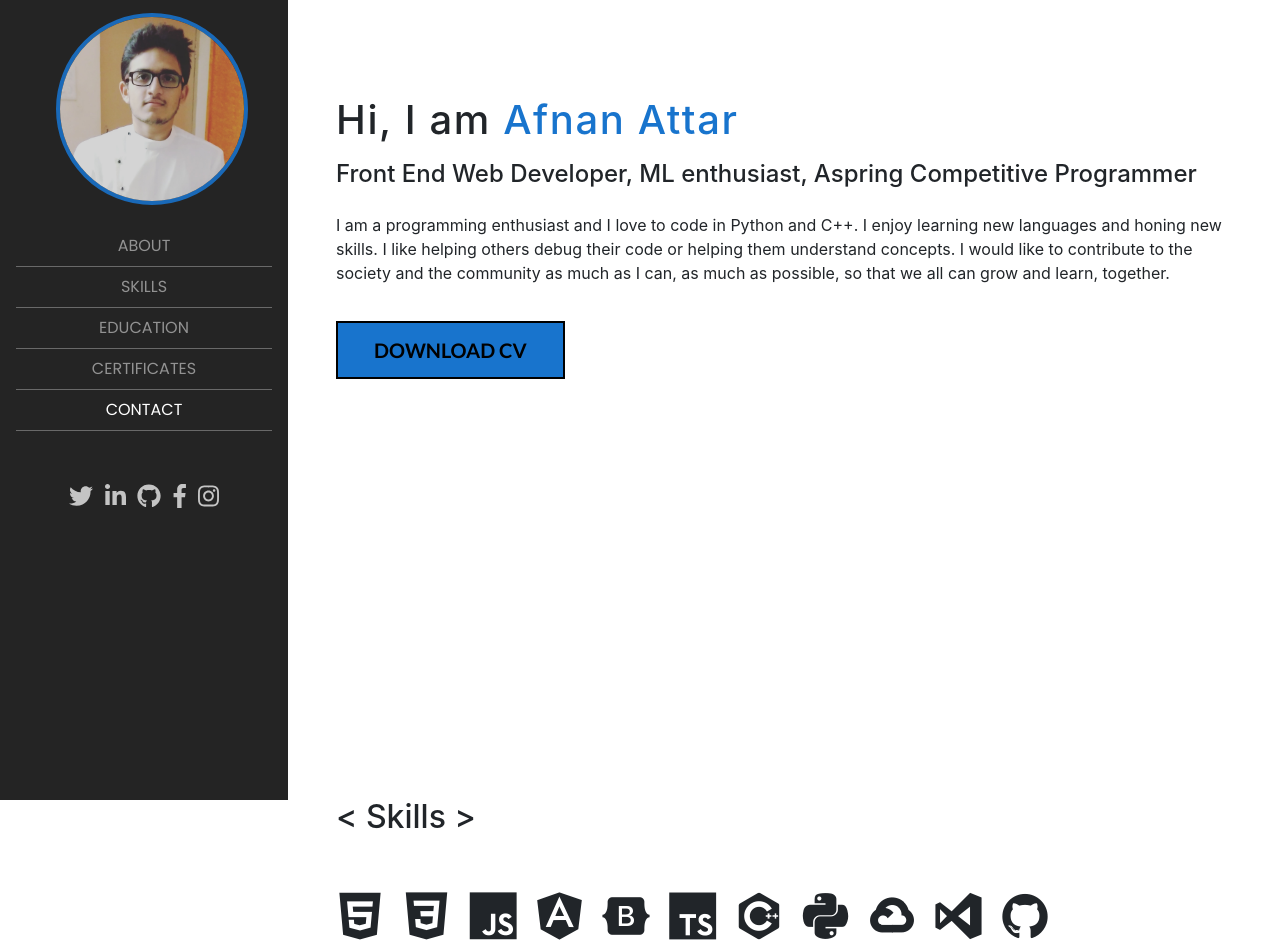
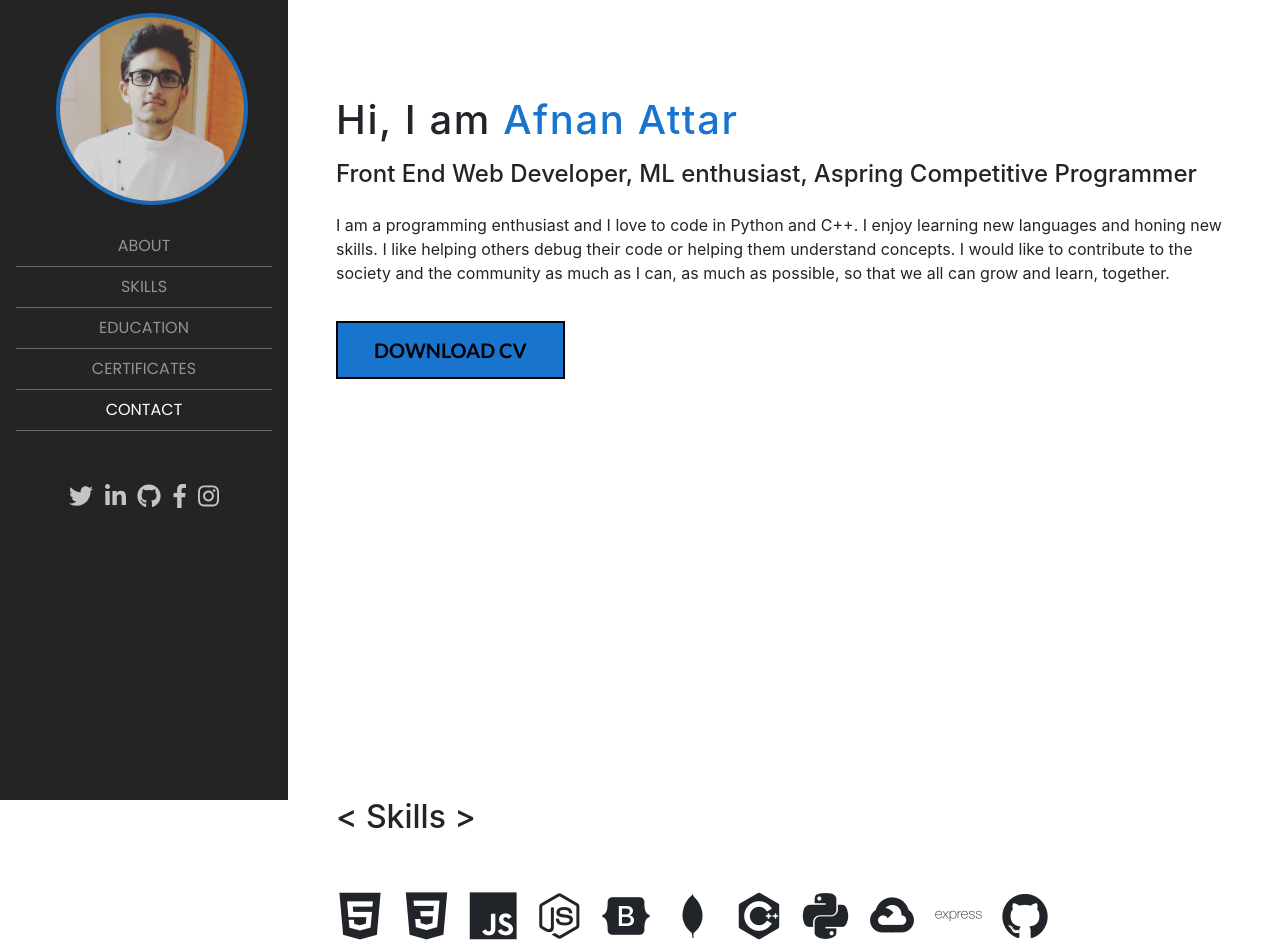
Before and after one commit to afnan47/My-Portfolio, a website with bundled scripts: page index.html in a window 1280 px wide. Shown: the top 952 px of the page. Built offline with nearby package versions, Linux system fonts and the light colour scheme; a web font is replaced by a local one.

Commit message:
Inserted Skills

```diff
--- a/index.html
+++ b/index.html
@@ -167,13 +167,13 @@
               <i class="devicon-javascript-plain" title="JavaScript"></i>
             </li>
             <li class="list-inline-item">
-              <i class="devicon-angularjs-plain" title="Angular"></i>
+              <i class="devicon-nodejs-plain" title="Node.js"></i>
             </li>
             <li class="list-inline-item">
               <i class="devicon-bootstrap-plain" title="Bootstrap 4"></i>
             </li>
             <li class="list-inline-item">
-              <i class="devicon-typescript-plain" title="Typescript"></i>
+              <i class="devicon-mongodb-plain" title="MongoDb"></i>
             </li>
             <li class="list-inline-item">
               <i class="devicon-cplusplus-plain" title="C++"></i>
@@ -185,7 +185,7 @@
               <i class="devicon-googlecloud-plain" title="GCP"></i>
             </li>
             <li class="list-inline-item">
-              <i class="devicon-visualstudio-plain" title="Visual Studio"></i>
+              <i class="devicon-express-original-wordmark" title="Express.js"></i>
             </li>
 
             <li class="list-inline-item">
```
